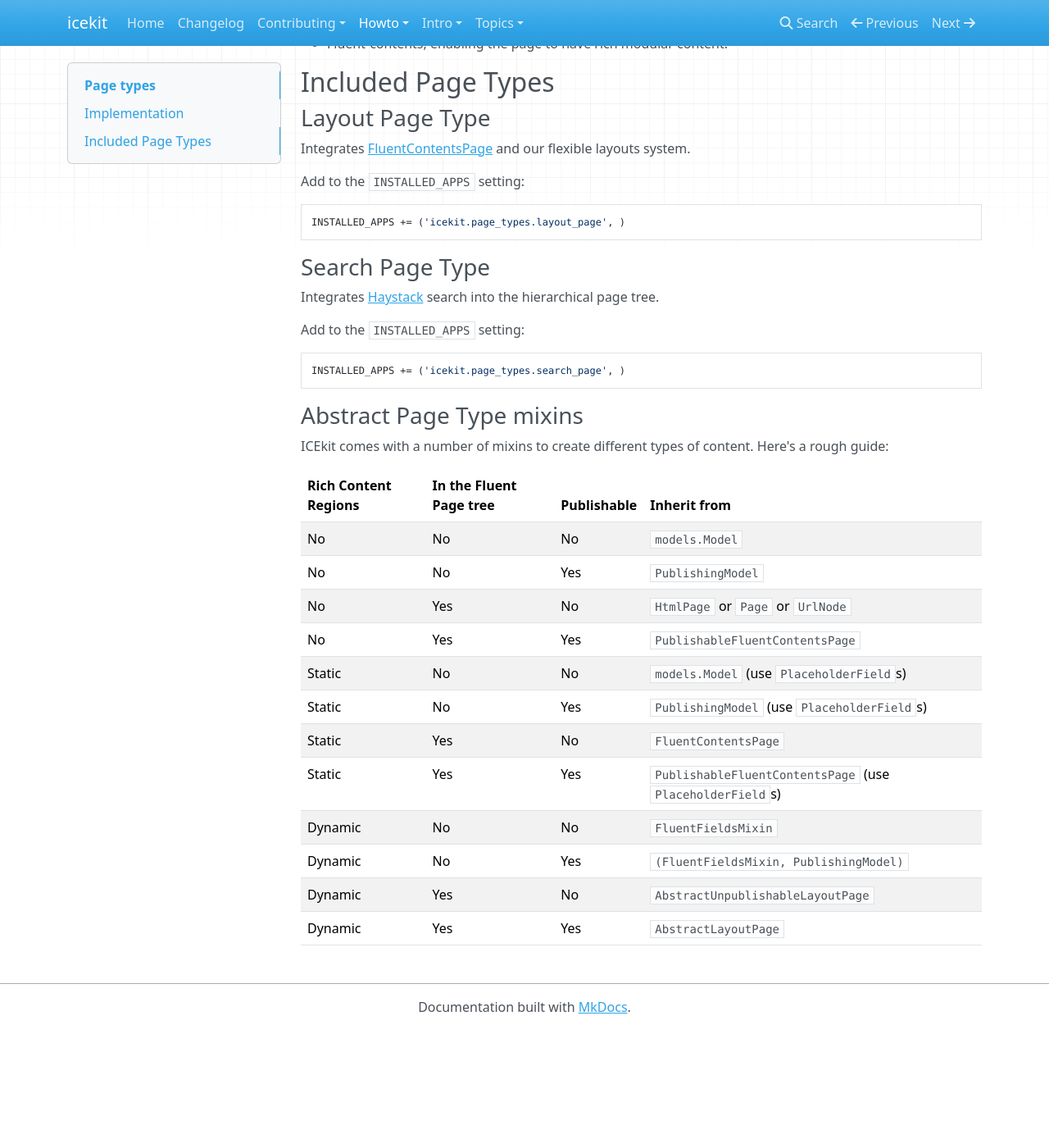
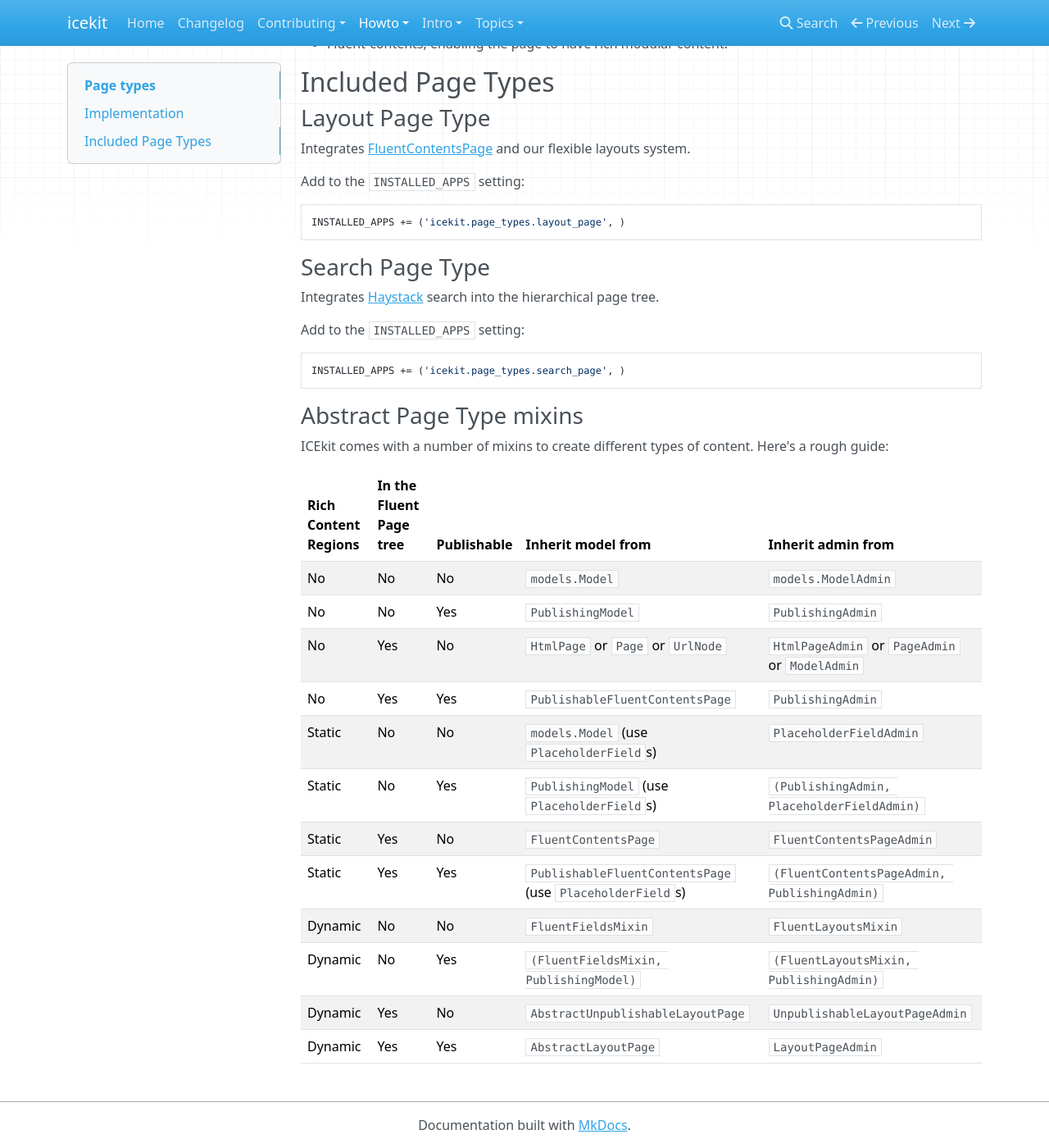
Before and after one commit to ic-labs/django-icekit, an MkDocs documentation site: the page built from docs/howto/page-types.md, in a window 1280 px wide and 1400 px high, scrolled down 780 px. Shown: the whole window at 82% size. Built offline with MkDocs 1.6.1, drawn with Linux system fonts in a browser that asks for light colours; nearby versions of some CDN libraries; before the commit the page ends 2036 px from its top, so only the background shows below that.

Commit message:
Add admin classes to mixin table.

```diff
--- a/docs/howto/page-types.md
+++ b/docs/howto/page-types.md
@@ -60,20 +60,20 @@ Add to the `INSTALLED_APPS` setting:
 ICEkit comes with a number of mixins to create different types of content.
 Here's a rough guide:
 
-| Rich Content Regions | In the Fluent Page tree | Publishable | Inherit from                                              |
-|----------------------|-------------------------|-------------|-----------------------------------------------------------|
-| No                   | No                      | No          | `models.Model`                                            |
-| No                   | No                      | Yes         | `PublishingModel`                                         |
-| No                   | Yes                     | No          | `HtmlPage` or `Page` or `UrlNode`                         |
-| No                   | Yes                     | Yes         | `PublishableFluentContentsPage`                           |
-| Static               | No                      | No          | `models.Model` (use `PlaceholderField`s)                  |
-| Static               | No                      | Yes         | `PublishingModel` (use `PlaceholderField`s)               |
-| Static               | Yes                     | No          | `FluentContentsPage`                                      |
-| Static               | Yes                     | Yes         | `PublishableFluentContentsPage` (use `PlaceholderField`s) |
-| Dynamic              | No                      | No          | `FluentFieldsMixin`                                       |
-| Dynamic              | No                      | Yes         | `(FluentFieldsMixin, PublishingModel)`                    |
-| Dynamic              | Yes                     | No          | `AbstractUnpublishableLayoutPage`                         |
-| Dynamic              | Yes                     | Yes         | `AbstractLayoutPage`                                      |
+| Rich Content Regions | In the Fluent Page tree | Publishable | Inherit model from                                        | Inherit admin from                             |
+|----------------------|-------------------------|-------------|-----------------------------------------------------------|------------------------------------------------|
+| No                   | No                      | No          | `models.Model`                                            | `models.ModelAdmin`                            |
+| No                   | No                      | Yes         | `PublishingModel`                                         | `PublishingAdmin`                              |
+| No                   | Yes                     | No          | `HtmlPage` or `Page` or `UrlNode`                         | `HtmlPageAdmin` or `PageAdmin` or `ModelAdmin` |
+| No                   | Yes                     | Yes         | `PublishableFluentContentsPage`                           | `PublishingAdmin`                              |
+| Static               | No                      | No          | `models.Model` (use `PlaceholderField`s)                  | `PlaceholderFieldAdmin`                        |
+| Static               | No                      | Yes         | `PublishingModel` (use `PlaceholderField`s)               | `(PublishingAdmin, PlaceholderFieldAdmin)`     |
+| Static               | Yes                     | No          | `FluentContentsPage`                                      | `FluentContentsPageAdmin`                      |
+| Static               | Yes                     | Yes         | `PublishableFluentContentsPage` (use `PlaceholderField`s) | `(FluentContentsPageAdmin, PublishingAdmin)`   |
+| Dynamic              | No                      | No          | `FluentFieldsMixin`                                       | `FluentLayoutsMixin`                           |
+| Dynamic              | No                      | Yes         | `(FluentFieldsMixin, PublishingModel)`                    | `(FluentLayoutsMixin, PublishingAdmin)`        |
+| Dynamic              | Yes                     | No          | `AbstractUnpublishableLayoutPage`                         | `UnpublishableLayoutPageAdmin`                 |
+| Dynamic              | Yes                     | Yes         | `AbstractLayoutPage`                                      | `LayoutPageAdmin`                              |
 
 [django-polymorphic]: https://django-polymorphic.readthedocs.io/
 [FluentContentsPage]: http://django-fluent-pages.readthedocs.org/en/latest/api/integration/fluent_contents.html?highlight=fluentcontentspage#the-fluentcontentspage-class
```
